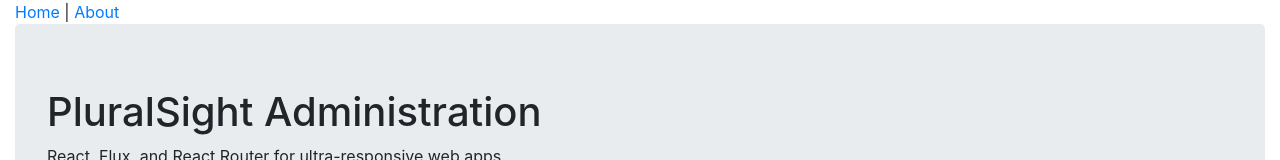
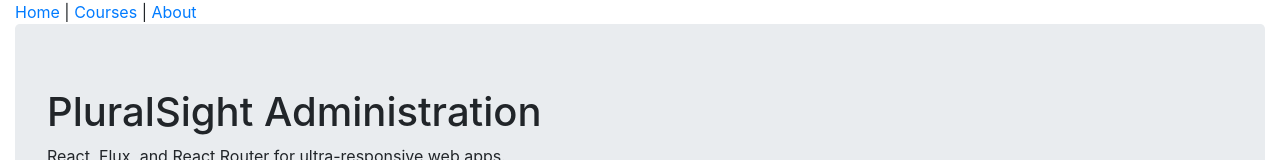
Before and after one commit to danlubbers/ps-flux, a React (Create React App) app: page / in a window 1280 px wide. Shown: the top 160 px of the page. Built offline with nearby package versions, Linux system fonts and the light colour scheme; no server answers.

Commit message:
Fixed an issue where data was not returning from api

```diff
--- a/package.json
+++ b/package.json
@@ -15,7 +15,7 @@
   },
   "scripts": {
     "start": "run-p start:dev start:api",
-    "start:dev": "cross-env REACT_APP_API_URL=http://localhost3001 react-scripts start",
+    "start:dev": "cross-env REACT_APP_API_URL=http://localhost:3001 react-scripts start",
     "prestart:api": "node tools/createMockDb.js",
     "start:api": "node tools/apiServer.js",
     "build": "react-scripts build",
@@ -38,8 +38,8 @@
     ]
   },
   "devDependencies": {
-    "cross-env": "^7.0.2",
-    "json-server": "^0.16.1",
+    "cross-env": "^5.2.0",
+    "json-server": "^0.15.0",
     "npm-run-all": "^4.1.5"
   }
 }
--- a/src/components/App.js
+++ b/src/components/App.js
@@ -2,12 +2,14 @@
 import HomePage from './HomePage';
 import About from './About';
 import Header from './common/Header';
+import Courses from './Courses';
 
 function App() {
 
   const getPage = () => {
     const route = window.location.pathname;
     if(route === '/about') return <About />
+    if(route === '/courses') return <Courses />
     return <HomePage />
   }
 
--- /dev/null
+++ b/src/components/Courses.js
@@ -0,0 +1,28 @@
+import React, { Component } from 'react';
+import { getCourses } from "../api/courseApi";
+
+class Courses extends Component {
+
+  state = {
+    courses: []
+  };
+
+  componentDidMount() {
+    getCourses()
+      .then(res => {
+        console.log(res)
+        this.setState({courses: res})
+    })
+      .catch(err => console.error(err))
+  }
+
+  render() {
+    return (
+      <h2>
+        Courses
+      </h2>
+    )
+  }
+}
+
+export default Courses;
--- a/src/components/common/Header.js
+++ b/src/components/common/Header.js
@@ -3,7 +3,7 @@
 function Header() {
   return (
       <nav>
-        <a href='/'>Home</a> | <a href='/about'>About</a>
+        <a href='/'>Home</a> | <a href='/courses'>Courses</a> | <a href='/about'>About</a>
       </nav>
   )
 }
```
Also changed, not shown: 1 other file (tests, documents, lock files or other folders).
